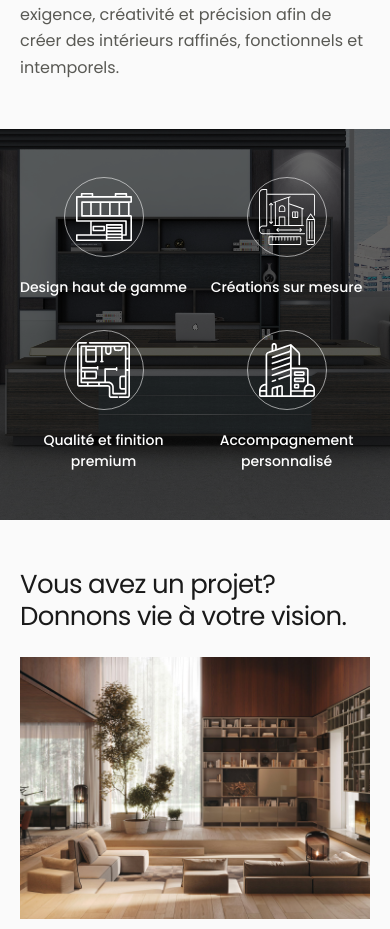
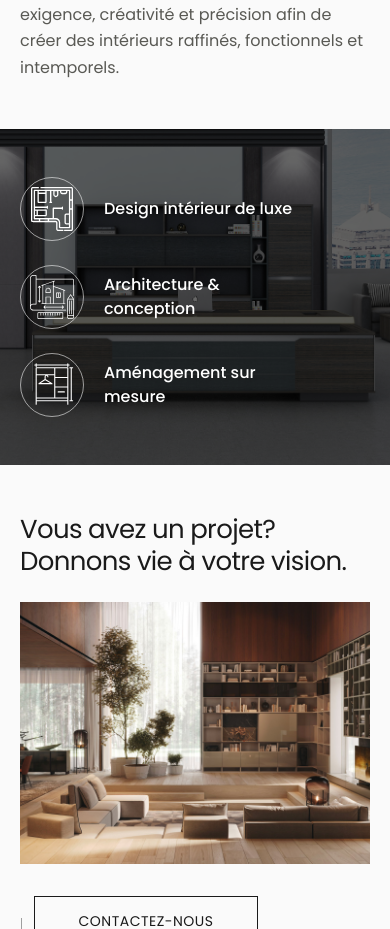
Before and after one commit to Altroo/casa_di_lusso_frontend, a Next.js app: page / in a window 390 px wide. Shown: the part 1709-2638 px from the top of the page. Built offline with nearby package versions, Linux system fonts and the light colour scheme; no server answers.

Commit message:
fix(home): align highlights with menu services

```diff
--- a/src/components/site/casaSite.tsx
+++ b/src/components/site/casaSite.tsx
@@ -2,13 +2,14 @@
 
 import { useState } from 'react';
 import Image from 'next/image';
+import Link from 'next/link';
 import type { CasaSiteProps } from '@/types/componentTypes';
-import { topBrandMarks, valueIcons, heroWordmark, partnerMarks, portfolioImages } from '@/data/rawData';
+import { topBrandMarks, serviceIcons, heroWordmark, partnerMarks, portfolioImages } from '@/data/rawData';
 import ContactForm from './contactForm';
 import SiteHeader from './siteHeader';
 import SiteFooter from './siteFooter';
 import AnimatedMetricValue from './animatedMetricValue';
-import { serviceLink } from '@/data/services';
+import { serviceLink, servicePages } from '@/data/services';
 import styles from './site.module.sass';
 
 const sectionImage = (apiImage: string, fallback: string) => apiImage || fallback;
@@ -102,7 +103,7 @@ export default function CasaSite({ content }: CasaSiteProps) {
 						.map((paragraph, index) => paragraph && <p key={`${paragraph}-${index}`}>{paragraph}</p>)}
 				</div>
 			</section>
-			<section className={styles.values}>
+			<section className={styles.values} aria-label="Nos trois services">
 				<Image
 					src={sectionImage(settings.values_background_url, '/assets/casa/values.jpg')}
 					alt=""
@@ -110,13 +111,13 @@ export default function CasaSite({ content }: CasaSiteProps) {
 					sizes="(max-width: 1440px) 100vw, 1440px"
 					className={styles.valuesBackdrop}
 				/>
-				{content.values.map((value) => (
-					<article key={value.id} className={styles.valueItem}>
+				{servicePages.map((service) => (
+					<Link href={`/services/${service.slug}`} key={service.slug} className={styles.valueItem}>
 						<span>
-							<Image src={valueIcons[value.icon] ?? valueIcons.design} alt="" width={82} height={76} />
+							<Image src={serviceIcons[service.kind]} alt="" width={56} height={56} />
 						</span>
-						<h3>{value.title}</h3>
-					</article>
+						<h3>{service.title}</h3>
+					</Link>
 				))}
 			</section>
 			<section className={styles.project}>
--- a/src/components/site/site.module.sass
+++ b/src/components/site/site.module.sass
@@ -229,7 +229,7 @@
   @include ds.container
   padding-block: var(--section-space)
   display: grid
-  grid-template-columns: repeat(4, minmax(0, 1fr))
+  grid-template-columns: repeat(3, minmax(0, 1fr))
   gap: 2rem
   color: white
 
@@ -245,6 +245,9 @@
   align-content: start
   text-align: center
   gap: 1.25rem
+  &:hover h3, &:focus-visible h3
+    text-decoration: underline
+    text-underline-offset: .3em
   span
     display: grid
     place-items: center
@@ -844,8 +847,6 @@
     grid-template-columns: 1fr
   .aboutImage
     aspect-ratio: 4 / 3
-  .values
-    grid-template-columns: repeat(auto-fit, minmax(min(100%, 8rem), 1fr))
   .servicesGrid
     grid-template-columns: repeat(2, minmax(0, 1fr))
   .testimonialGrid
@@ -888,12 +889,21 @@
   .about
     gap: 2rem
   .values
-    gap: 2rem 1rem
-  .valueItem h3
-    font-size: .875rem
-    min-width: 0
-    max-width: 100%
-    overflow-wrap: anywhere
+    grid-template-columns: minmax(0, 1fr)
+    gap: 1.5rem
+  .valueItem
+    grid-template-columns: 4rem minmax(0, 1fr)
+    align-items: center
+    justify-items: start
+    gap: 1.25rem
+    text-align: left
+    span
+      width: 4rem
+      img
+        width: 2.75rem
+        height: 2.75rem
+    h3
+      max-width: 20ch
   .project
     display: flex
     flex-direction: column
--- a/src/data/rawData.ts
+++ b/src/data/rawData.ts
@@ -21,11 +21,10 @@ export const topBrandMarks = [
 	{ src: '/assets/casa/figma/partner-marazzi.png', alt: 'Marazzi' },
 ];
 
-export const valueIcons = {
-	design: '/assets/casa/figma/value-design.svg',
-	bespoke: '/assets/casa/figma/value-bespoke.svg',
-	quality: '/assets/casa/figma/value-quality.svg',
-	support: '/assets/casa/figma/value-support.svg',
+export const serviceIcons = {
+	design: '/assets/casa/figma/value-quality.svg',
+	architecture: '/assets/casa/figma/value-bespoke.svg',
+	bespoke: '/assets/casa/services/fitted-wardrobe.svg',
 } as const;
 
 export const heroWordmark = [
```
Also changed, not shown: public/assets/casa/services/fitted-wardrobe.svg (added).
